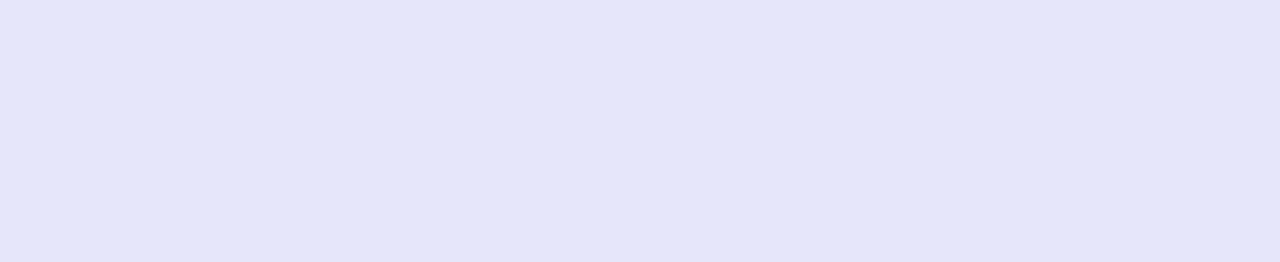
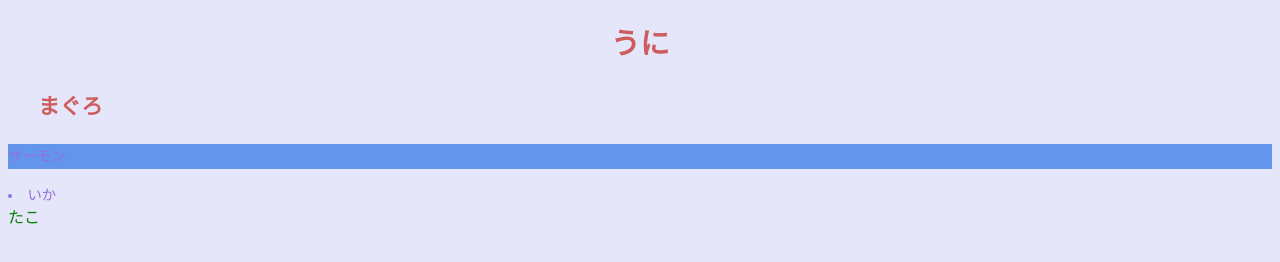
Before and after one commit to ntasoon1216/2016web1-4, a plain HTML site: page index.html in a window 1280 px wide. Drawn offline with Linux system fonts and the light colour scheme; files whose address does not match are found by name.

Commit message:
Update index.html

```diff
--- a/index.html
+++ b/index.html
@@ -6,6 +6,10 @@
     <link rel="stylesheet"href="css/default.css"type="text/css">
   </head>
   <body>
-
+    <h1>うに</h1>
+    <h2>まぐろ</h2>
+    <p>サーモン</p>
+    <li>いか</li>
+    <a>たこ</a>
   </body>
 </html>
```
